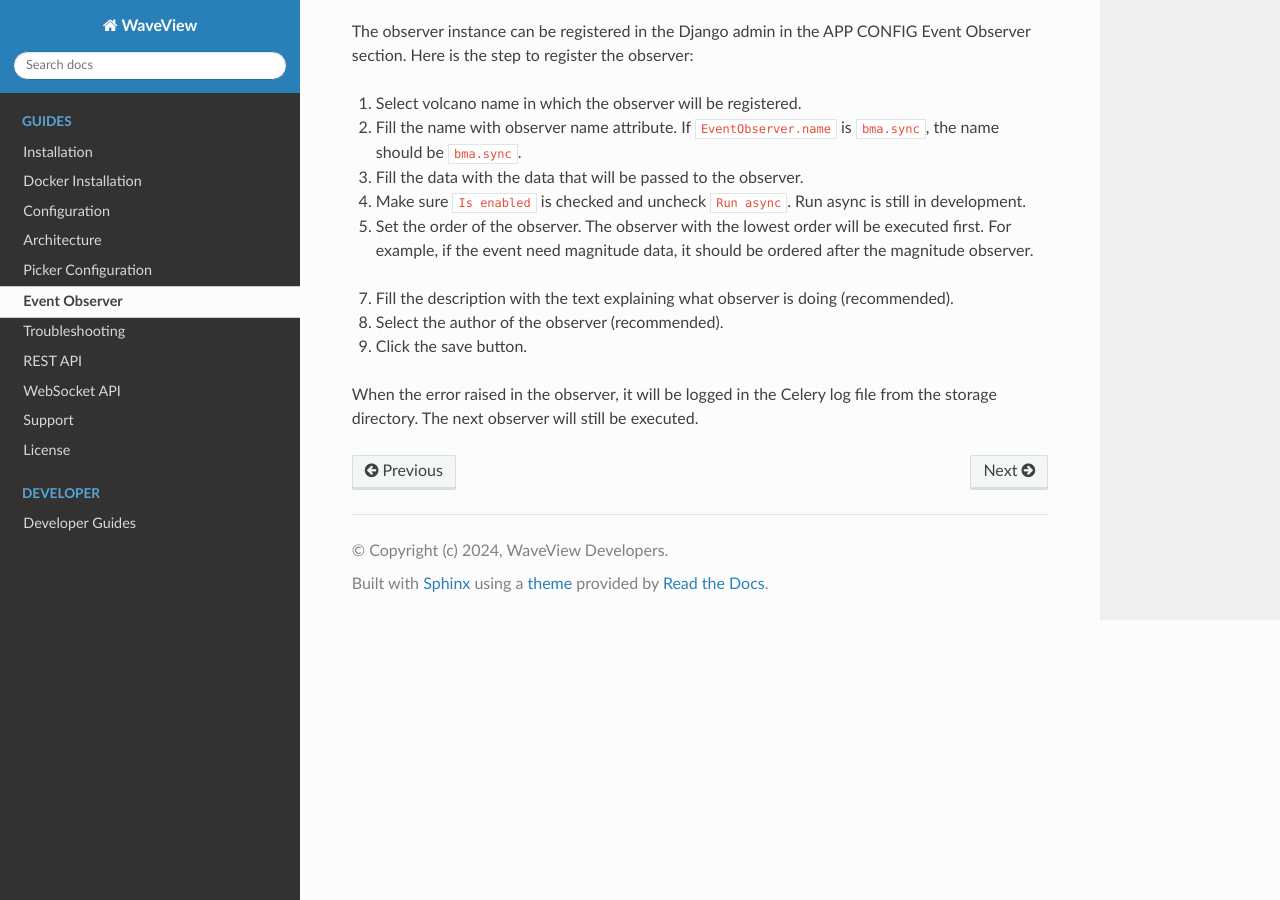
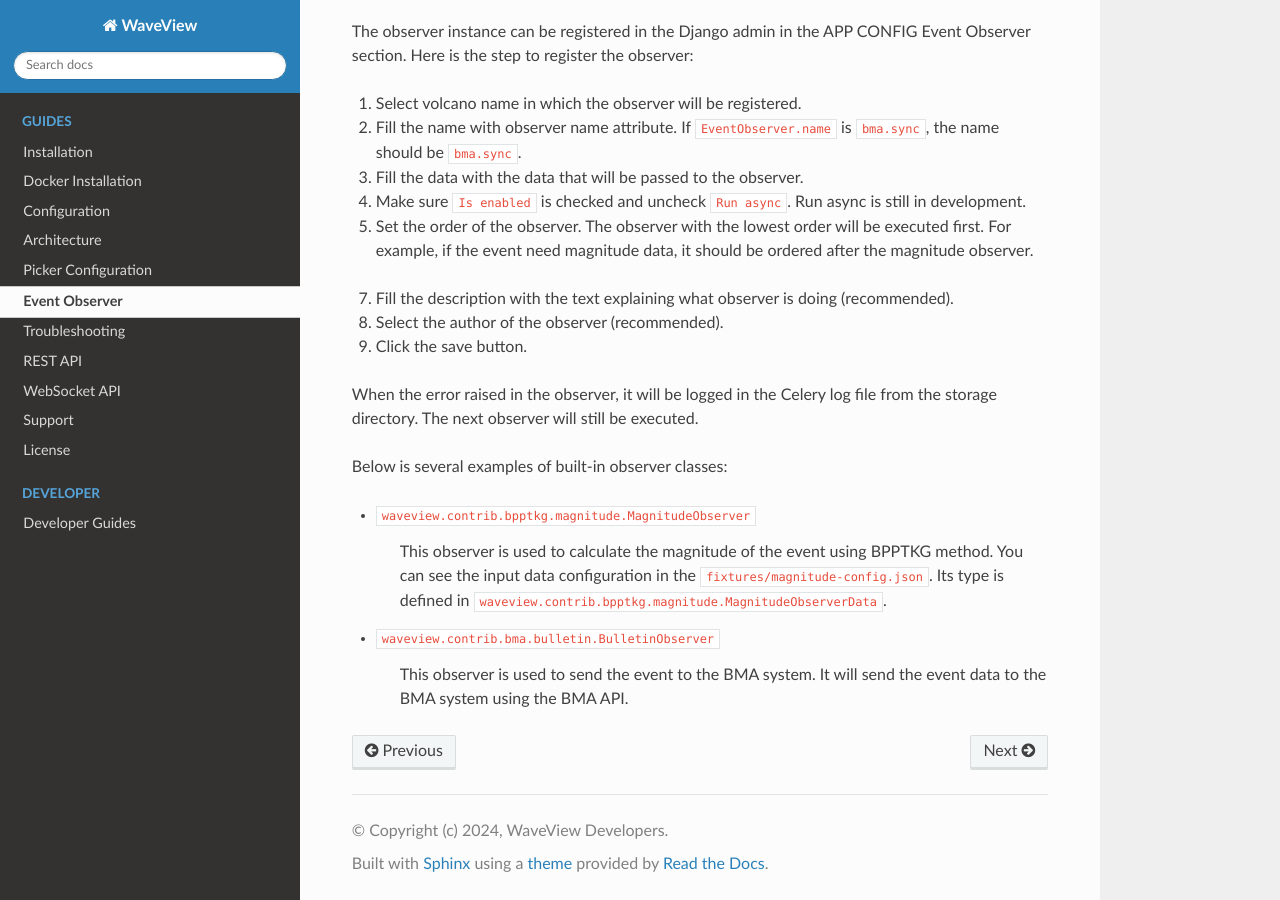
Before and after one commit to bpptkg/waveview-api, a Sphinx documentation site: the page built from docs/guides/event_observer.rst, in a window 1280 px wide and 900 px high, scrolled down 1194 px. Built offline with Sphinx 7.4.7 and the Read the Docs theme 3.1.0, drawn with Linux system fonts in a browser that asks for light colours.

Commit message:
docs: Add examples of built-in observer classes to Event Observer documentation

```diff
--- a/docs/guides/event_observer.rst
+++ b/docs/guides/event_observer.rst
@@ -78,3 +78,17 @@ Event Observer section. Here is the step to register the observer:
 
 When the error raised in the observer, it will be logged in the Celery log file
 from the storage directory. The next observer will still be executed.
+
+Below is several examples of built-in observer classes:
+
+- ``waveview.contrib.bpptkg.magnitude.MagnitudeObserver``
+
+    This observer is used to calculate the magnitude of the event using BPPTKG
+    method. You can see the input data configuration in the
+    ``fixtures/magnitude-config.json``. Its type is defined in
+    ``waveview.contrib.bpptkg.magnitude.MagnitudeObserverData``.
+
+- ``waveview.contrib.bma.bulletin.BulletinObserver``
+
+    This observer is used to send the event to the BMA system. It will send the
+    event data to the BMA system using the BMA API.
```
